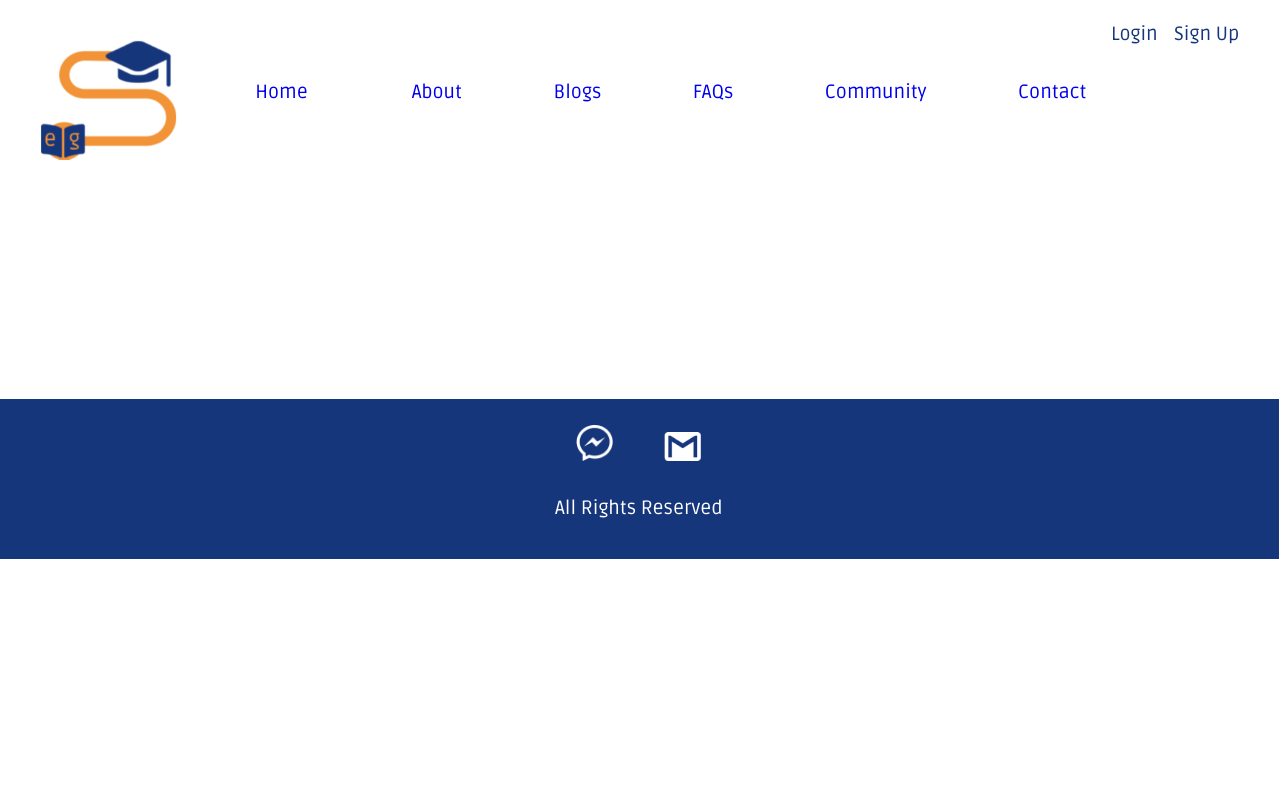
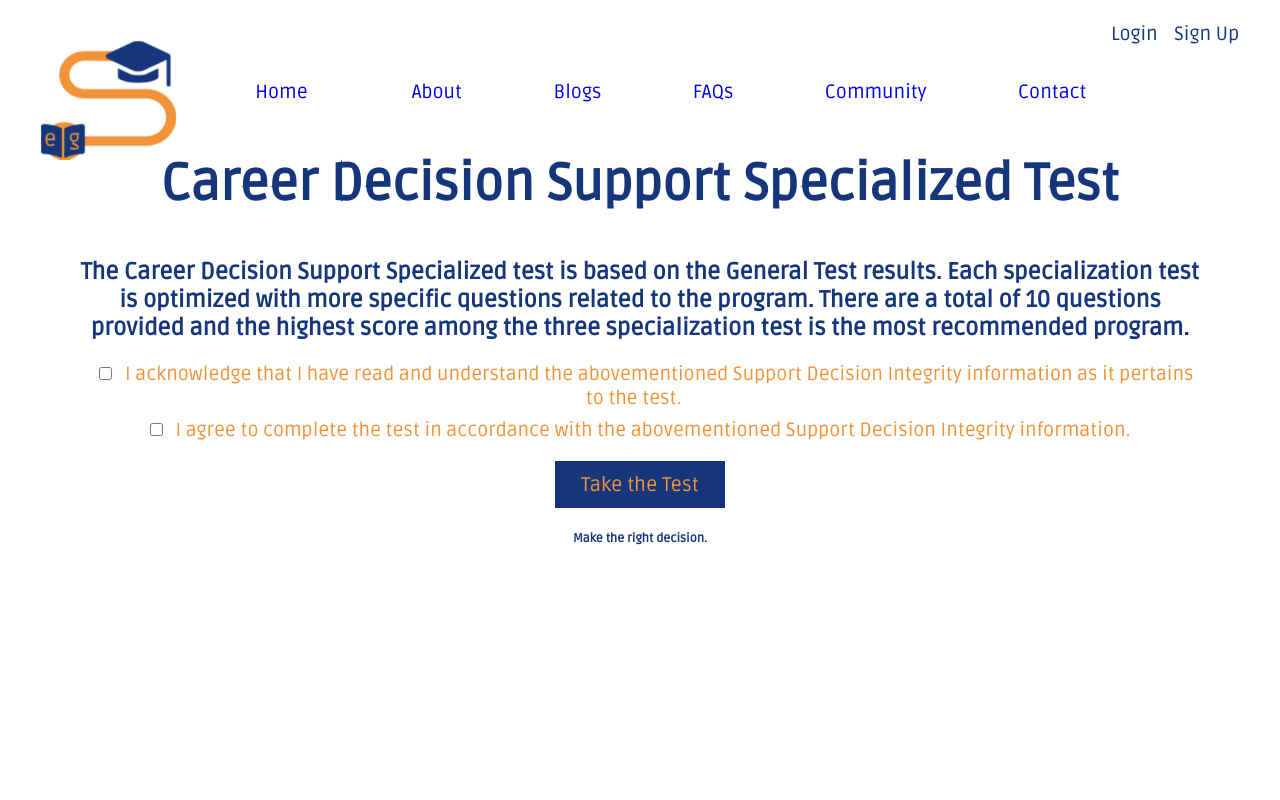
Before and after one commit to Atcha-Abe/eduguide-ver-4, a React (Create React App) app: page /specdesc in a window 1280 px wide. Shown: the top 800 px of the page. Built offline with nearby package versions, Linux system fonts and the light colour scheme.

Commit message:
Test Description, Home logins
Gusto ko lang naman grumaduate eh huhu hehe

Fixed General and Specific Test Description.

Fixed Take the test button at home page using Redux

```diff
--- a/src/App.js
+++ b/src/App.js
@@ -18,9 +18,11 @@ import EditProfile from "./account/EditProfile";
 import ChangeIcon from "./account/ChangeIcon";
 import ChangePass from "./account/ChangePass";
 import TestResults from "./account/TestResults";
+import GenDesc from "./generaltest/GenDesc";
 import GenTest from "./generaltest/GenTest";
 import GenResults from "./generaltest/GenResults";
 import GenCourses from "./generaltest/GenCourses";
+import SpecDesc from "./spectest/SpecDesc";
 import SpecTest from "./spectest/SpecTest";
 import SpecResults from "./spectest/SpecResults";
 import Footer from "./components/Footer";
@@ -45,9 +47,11 @@ class App extends Component {
           <Route exact path="/changeicon" component={ChangeIcon} />
           <Route exact path="/changepass" component={ChangePass} />
           <Route exact path="/testresults" component={TestResults} />
+          <Route exact path="/gendesc" component={GenDesc} />
           <Route exact path="/gentest" component={GenTest} />
           <Route exact path="/genresults" component={GenResults} />
           <Route exact path="/gencourses" component={GenCourses} />
+          <Route exact path="/specdesc" component={SpecDesc} />
           <Route exact path="/spectest" component={SpecTest} />
           <Route exact path="/specresults" component={SpecResults} />
           <Route exact path="/welcome" component={Welcome} />
--- /dev/null
+++ b/src/generaltest/GenDesc.js
@@ -0,0 +1,43 @@
+import React, { Component } from "react";
+import "./General.css";
+
+import { Link } from "react-router-dom";
+export default class GenDesc extends Component {
+  render() {
+    return (
+      <div align="center">
+        <h1>Career Decision Support General Test</h1>
+        <br></br>
+        <p class="gen-deschead">
+          The Career Decision Support General Test will guide the student in
+          identifying their strengths and interest in relation to the
+          specialization of the 17 programs offered of St. Paul University
+          Manila. There are a total of 10 questions provided and each question
+          includes a rating scale from 1-5 (5 being the highest) and will be
+          considered as an answer resulting to the top 3 programs.
+        </p>
+        <div align="center">
+          <label className="gen-desc">
+            <input type="checkbox" className="gen-input" />I acknowledge that I
+            have read and understand the abovementioned Support Decision
+            Integrity information as it pertains to the test.
+          </label>
+          <br></br>
+          <label className="gen-desc">
+            <input type="checkbox" className="gen-input" />I agree to complete
+            the test in accordance with the abovementioned Support Decision
+            Integrity information.
+          </label>
+        </div>
+        <br></br>
+        <br></br>
+        <Link to="/gentest" className="test-btn" value="submit">
+          Take the Test
+        </Link>
+        <p className="bottom_p">
+          <b>Make the right decision.</b>
+        </p>
+      </div>
+    );
+  }
+}
--- a/src/generaltest/GenTest.js
+++ b/src/generaltest/GenTest.js
@@ -1,45 +1,45 @@
-import React, { Component } from 'react';
+import React, { Component } from "react";
 import "./General.css";
 
-import {
-    Link
-  } from 'react-router-dom'
+import { Link } from "react-router-dom";
 export default class GenTest extends Component {
   render() {
-
     return (
       <div align="center">
         <h3>Career Decision Support General Test</h3>
         <br></br>
         <div className="question">
-                    <input type="checkbox" className="gen-input"/>
-                    <label className="gen-label">Do you like Computers?
+          <input type="checkbox" className="gen-input" />
+          <label className="gen-label">
+            Do you like Computers?
             <span class="checkmark"></span>
           </label>
           <div className="options" align="left">
-                    <input type="radio" className="gen-input"/>
-                    <label className="gen-label">Programming
-                    </label>
+            <input type="radio" className="gen-input" />
+            <label className="gen-label">Programming</label>
             <br></br>
-                    <input type="radio" className="gen-input"/>
-                    <label className="gen-label">Video Editing
-                    </label>
+            <input type="radio" className="gen-input" />
+            <label className="gen-label">Video Editing</label>
             <br></br>
-                    <input type="radio" className="gen-input"/>
-                    <label className="gen-label">Gaming
-                    </label>
+            <input type="radio" className="gen-input" />
+            <label className="gen-label">Gaming</label>
             <br></br>
-                    <input type="radio" className="gen-input"/>
-                    <label className="gen-label">Building
-                    </label>
+            <input type="radio" className="gen-input" />
+            <label className="gen-label">Building</label>
           </div>
         </div>
         <div className="result-btn">
-                        <Link to="/mainprofile" className="reg-btn" value="Save">Back</Link>
-                        <Link to="/genresults" className="reg-btn" value="Next">Next</Link>
+          <Link to="/gendesc" className="reg-btn" value="Back">
+            Back
+          </Link>
+          <Link to="/genresults" className="reg-btn" value="Next">
+            Next
+          </Link>
         </div>
-                <p className="bottom_p"><b>Make the right decision.</b></p>
+        <p className="bottom_p">
+          <b>Make the right decision.</b>
+        </p>
       </div>
-        )
+    );
   }
 }
--- a/src/generaltest/General.css
+++ b/src/generaltest/General.css
@@ -1,13 +1,13 @@
 h3 {
   margin-top: 3%;
-    font-size: 1.30vw;
+  font-size: 1.3vw;
   color: var(--eduguide_blue);
   text-align: center;
   margin-bottom: 0.5%;
 }
 .question {
   background-color: var(--eduguide_blue);
-    color:white;
+  color: white;
   padding-top: 2%;
   padding-right: 2%;
   padding-bottom: 2%;
@@ -16,9 +16,24 @@ h3 {
 
 .gen-label {
   margin-left: 1%;
-    color:white;
+  color: white;
 }
 
+.gen-desc {
+  color: var(--eduguide_orange);
+  font-size: 1.5vw;
+  width: auto;
+  height: auto;
+  margin-left: 0%;
+}
+
+.gen-deschead {
+  color: var(--eduguide_blue);
+  font-size: 1.8vw;
+  width: auto;
+  height: auto;
+  font-weight: bold;
+}
 
 .gen-input {
   background-color: var(--eduguide_orange);
@@ -65,7 +80,6 @@ h2 {
   width: 10%;
 }
 
-
 .courses-btn {
   background-color: var(--eduguide_orange);
   color: var(--eduguide_blue);
--- a/src/menu/Home.js
+++ b/src/menu/Home.js
@@ -2,8 +2,10 @@ import React, { Component } from "react";
 import "./Menu.css";
 import Card from "../container/Card";
 import { BrowserRouter as Router, Route, Link } from "react-router-dom";
+import { useSelector } from "react-redux";
 
 function Home() {
+  const header = useSelector((state) => state.header);
   return (
     <div align="center">
       <h1>Decide your future.</h1>
@@ -19,9 +21,15 @@ function Home() {
       <br></br>
       <br></br>
 
-      <Link to="/gentest" className="test-btn" value="submit">
-        Take the Test
-      </Link>
+      {header ? (
+        <Link to="/gendesc" className="test-btn" value="submit">
+          Take the Test
+        </Link>
+      ) : (
+        <Link to="/login" className="test-btn" value="submit">
+          Take the Test
+        </Link>
+      )}
 
       <br></br>
       <br></br>
--- a/src/menu/Menu.css
+++ b/src/menu/Menu.css
@@ -8,7 +8,7 @@ h1 {
 }
 p {
   font-family: Ruda;
-  font-size: 1.50vw;
+  font-size: 1.5vw;
   color: var(--eduguide_blue);
   text-align: center;
   margin-top: 2.5%;
@@ -90,7 +90,7 @@ h6 {
   font-size: 1.65vw;
   color: var(--eduguide_blue);
   margin-top: 2.5%;
-  width: 40%;
+  width: 70%;
   height: 3em;
   border: thick;
   border-color: var(--eduguide_blue);
@@ -106,7 +106,7 @@ h6 {
 .contact-field {
   font-size: 1.65vw;
   color: var(--eduguide_blue);
-  width: 25%;
+  width: 60%;
   height: 5em;
   border: thick;
   border-color: var(--eduguide_blue);
--- /dev/null
+++ b/src/spectest/SpecDesc.js
@@ -0,0 +1,41 @@
+import React, { Component } from "react";
+import "./Specialized.css";
+
+import { Link } from "react-router-dom";
+export default class SpecDesc extends Component {
+  render() {
+    return (
+      <div align="center">
+        <h1>Career Decision Support Specialized Test</h1>
+        <br></br>
+        <p class="spec-deschead">
+          The Career Decision Support Specialized test is based on the General
+          Test results. Each specialization test is optimized with more specific
+          questions related to the program. There are a total of 10 questions
+          provided and the highest score among the three specialization test is
+          the most recommended program.
+        </p>
+        <div align="center">
+          <label className="spec-desc">
+            <input type="checkbox" />I acknowledge that I have read and
+            understand the abovementioned Support Decision Integrity information
+            as it pertains to the test.
+          </label>
+          <br></br>
+          <label className="spec-desc">
+            <input type="checkbox" />I agree to complete the test in accordance
+            with the abovementioned Support Decision Integrity information.
+          </label>
+        </div>
+        <br></br>
+        <br></br>
+        <Link to="/spectest" className="test-btn" value="submit">
+          Take the Test
+        </Link>
+        <p className="bottom_p">
+          <b>Make the right decision.</b>
+        </p>
+      </div>
+    );
+  }
+}
--- a/src/spectest/Specialized.css
+++ b/src/spectest/Specialized.css
@@ -2,6 +2,21 @@
   color: var(--eduguide_blue);
 }
 
+.spec-desc {
+  color: var(--eduguide_orange);
+  font-size: 1.5vw;
+  width: auto;
+  height: auto;
+  margin-left: 0%;
+}
+
+.spec-deschead {
+  color: var(--eduguide_blue);
+  font-size: 1.8vw;
+  width: auto;
+  height: auto;
+  font-weight: bold;
+}
 
 .spec-row {
   width: 20%;
```
Also changed, not shown: src/generaltest/GenCourses.js (+41 -14 lines), src/menu/Contact.js (+4 -7 lines), src/spectest/SpecResults.js (+9 -8 lines). Lines whose indentation alone changed are shown as unchanged.
